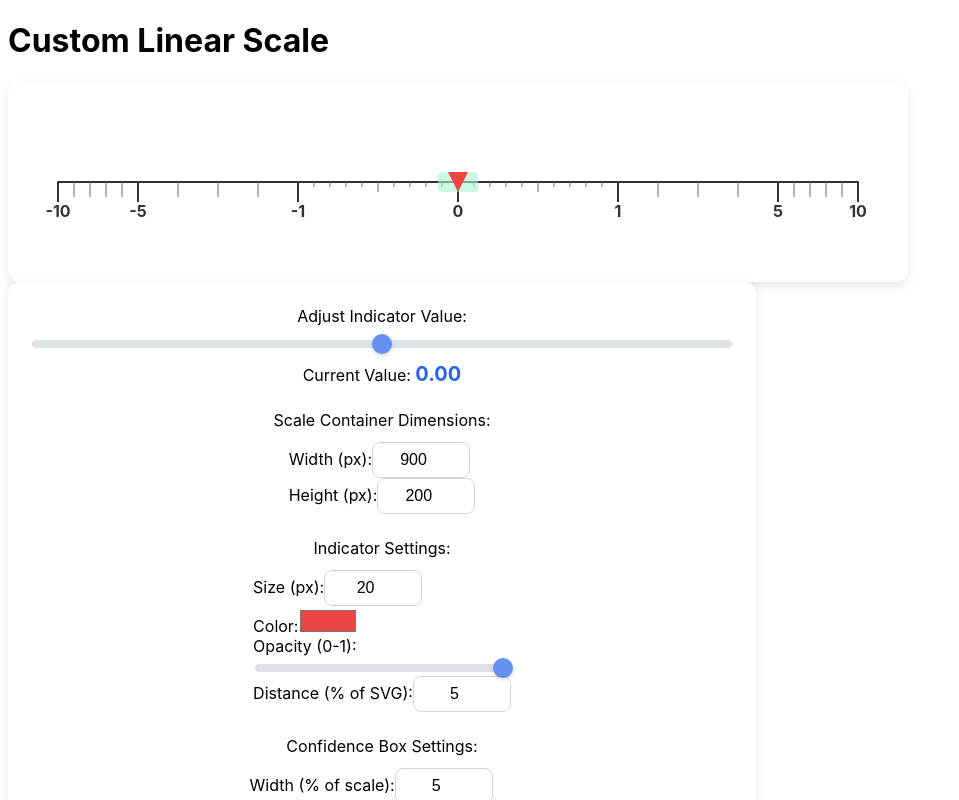
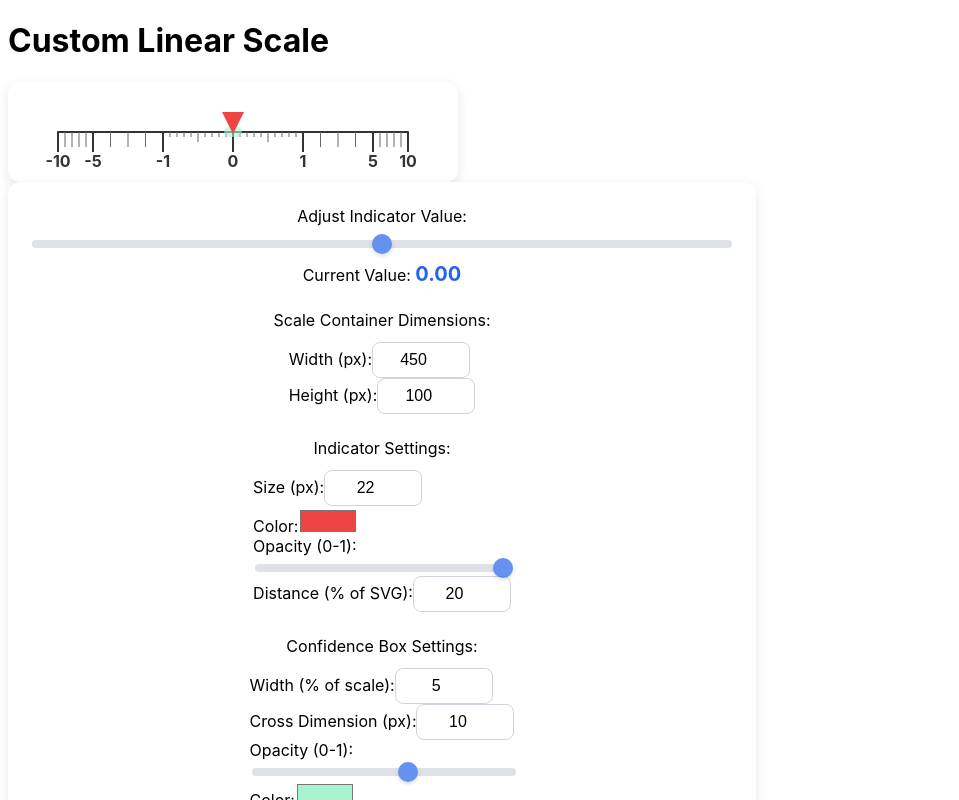
Before and after one commit to mhaberler/custom-linear-scale, a Vue app: page / in a window 1280 px wide. Shown: the top 800 px of the page, without its empty margins (0-959 px from the left). Built offline with nearby package versions, Linux system fonts and the light colour scheme.

Commit message:
tune dimensions

```diff
--- a/package.json
+++ b/package.json
@@ -7,11 +7,13 @@
     "watch": "vue-tsc --watch",
     "dev": "vite",
     "build": "vite build",
-    "preview": "vite preview"
+    "preview": "vite preview",
+    "deploy-mah.priv.at": "vite build --mode development --outDir ./dist.web --base=/apps/custom-linear-scale/  && rsync -avz --delete ./dist.web/ mah@mah.priv.at:/var/www/static.mah.priv.at/apps/custom-linear-scale/ && echo  https://static.mah.priv.at/apps/custom-linear-scale/ && qrcode-terminal https://static.mah.priv.at/apps/custom-linear-scale/"
   },
   "dependencies": {
     "@tailwindcss/vite": "^4.1.11",
     "d3": "^7.9.0",
+    "qrcode-terminal": "^0.12.0",
     "tailwindcss": "^4.1.11",
     "vue": "^3.5.17",
     "vue-tsc": "^2.2.12"
--- a/src/App.vue
+++ b/src/App.vue
@@ -4,15 +4,15 @@ import LinearScale from './components/LinearScale.vue';
 
 // Reactive state for all configurable options
 const currentValue = ref(0);
-const indicatorSize = ref(20);
+const indicatorSize = ref(22);
 const indicatorColor = ref('#ef4444');
 const indicatorOpacity = ref(1.0);
-const indicatorDistancePercent = ref(5);
+const indicatorDistancePercent = ref(20);
 const confidenceRangePercent = ref(5);
 const confidenceOpacity = ref(0.6);
 const confidenceColor = ref('#a7f3d0');
-const confidenceBoxCrossDimension = ref(20); // New reactive state for cross dimension
-const transitionDuration = ref(0.3);
+const confidenceBoxCrossDimension = ref(10); // New reactive state for cross dimension
+const transitionDuration = ref(0.9);
 const orientation = ref('horizontal');
 const scalePadding = ref(50);
 const percentCenter = ref(40);
@@ -22,8 +22,8 @@ const simulationFrequency = ref(1);
 const isSimulationRunning = ref(false);
 
 // New reactive states for container dimensions
-const scaleContainerWidth = ref(900);
-const scaleContainerHeight = ref(200);
+const scaleContainerWidth = ref(450);
+const scaleContainerHeight = ref(100);
 
 let simulationInterval = null;
 
```
Also changed, not shown: 2 other files (tests, documents, lock files or other folders).
